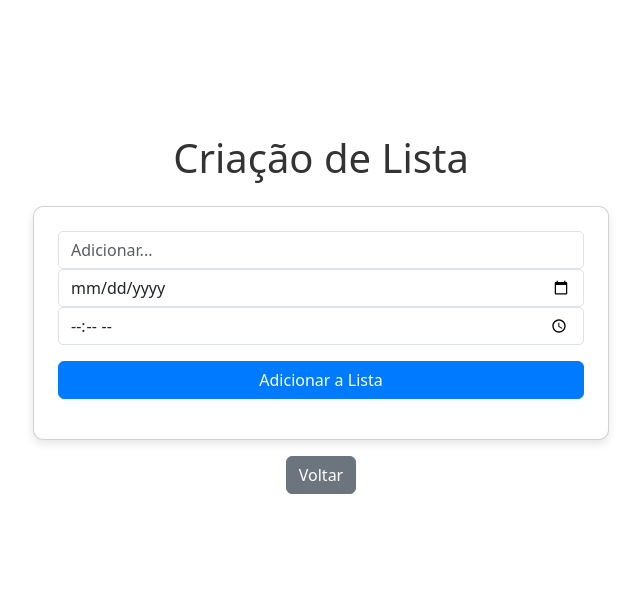
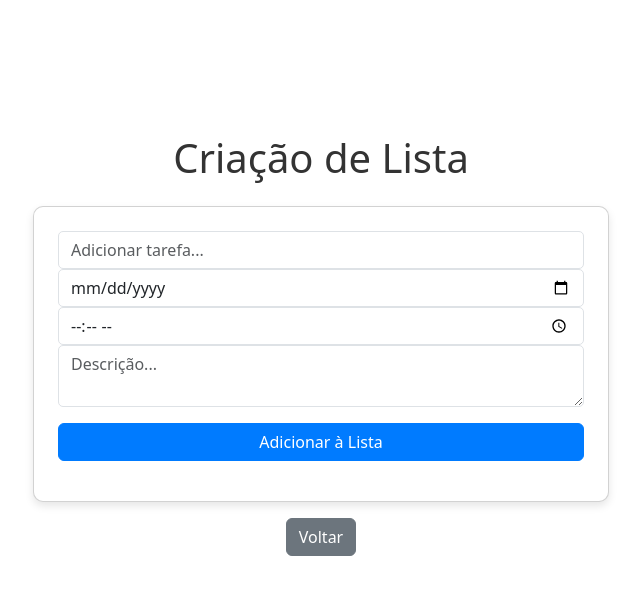
Before and after one commit to nerdmani/to-do-react-scrum, a React (Create React App) app: page /create in a window 1280 px wide. Shown: the top 594 px of the page, without its empty margins (319-959 px from the left). Built offline with nearby package versions, Linux system fonts and the light colour scheme.

Commit message:
adicao: bloco de mensagem

```diff
--- a/src/App.js
+++ b/src/App.js
@@ -1,7 +1,7 @@
 import React, { useState } from 'react';
-import { BrowserRouter as Router, Route, Routes, useNavigate } from 'react-router-dom';
-import Home from './pages/home/Home';
-import CreateAdd from './pages/create/CreateAdd';
+import { BrowserRouter as Router, Routes, Route } from 'react-router-dom';
+import Home from '../src/pages/home/Home';
+import CreateAdd from '../src/pages/create/CreateAdd';
 
 const App = () => {
     const [taskList, setTaskList] = useState([]);
@@ -10,14 +10,10 @@ const App = () => {
         <Router>
             <Routes>
                 <Route path="/" element={<Home taskList={taskList} />} />
-        <Route path="/about" element={<></>} />
-        <Route
-          path="/create"
-          element={<CreateAdd setTaskList={setTaskList} />}
-        />
+                <Route path="/create" element={<CreateAdd setTaskList={setTaskList} />} />
             </Routes>
         </Router>
     );
-};
+}
 
 export default App;
--- a/src/pages/create/CreateAdd.jsx
+++ b/src/pages/create/CreateAdd.jsx
@@ -1,5 +1,5 @@
 import React, { useState } from 'react';
-import { useNavigate } from 'react-router-dom'; // Importa useNavigate
+import { useNavigate } from 'react-router-dom';
 import 'bootstrap/dist/css/bootstrap.min.css';
 import './CreateAdd.css';
 
@@ -7,21 +7,21 @@ const CreateAdd = ({ setTaskList }) => {
     const [task, setTask] = useState('');
     const [date, setDate] = useState('');
     const [time, setTime] = useState('');
-    const navigate = useNavigate(); // Usa o hook useNavigate
+    const [desc, setDesc] = useState('');
+    const navigate = useNavigate();
 
     const addTask = () => {
         if (task && date && time) {
             setTaskList(prevTaskList => [
                 ...prevTaskList,
-                { task, date, time }
+                { task, date, time, desc }
             ]);
 
-            // Limpa os campos
             setTask('');
             setDate('');
             setTime('');
+            setDesc('');
 
-            // Navega de volta para a página inicial
             navigate('/');
         }
     }
@@ -35,9 +35,9 @@ const CreateAdd = ({ setTaskList }) => {
                     <input
                         type='text'
                         className='form-control'
-                        placeholder='Adicionar...'
+                        placeholder='Adicionar tarefa...'
                         value={task}
-                        onChange={e => setTask(e.target.value)} // Atualiza o estado do task
+                        onChange={e => setTask(e.target.value)}
                     />
                 </div>
 
@@ -46,7 +46,7 @@ const CreateAdd = ({ setTaskList }) => {
                         type='date'
                         className='form-control'
                         value={date}
-                        onChange={e => setDate(e.target.value)} // Atualiza o estado do date
+                        onChange={e => setDate(e.target.value)}
                     />
                 </div>
 
@@ -55,12 +55,21 @@ const CreateAdd = ({ setTaskList }) => {
                         type='time'
                         className='form-control'
                         value={time}
-                        onChange={e => setTime(e.target.value)} // Atualiza o estado do time
+                        onChange={e => setTime(e.target.value)}
+                    />
+                </div>
+
+                <div className='form-group'>
+                    <textarea
+                        className='form-control'
+                        placeholder='Descrição...'
+                        value={desc}
+                        onChange={e => setDesc(e.target.value)}
                     />
                 </div>
 
                 <button className='btn btn-primary my-3' onClick={addTask}>
-                    Adicionar a Lista
+                    Adicionar à Lista
                 </button>
             </div>
             <button className='btn btn-secondary mt-3' onClick={() => navigate('/')}>
--- a/src/pages/home/Home.jsx
+++ b/src/pages/home/Home.jsx
@@ -3,7 +3,7 @@ import { Nav } from "../../components";
 import { useNavigate } from 'react-router-dom';
 import 'bootstrap/dist/css/bootstrap.min.css';
 import "./Home.css";
-import { Check , Trash, Share2, Edit} from 'lucide-react';
+import { Check, Trash, Share2, Edit } from 'lucide-react';
 
 const Home = ({ taskList }) => {
     const navigate = useNavigate(); // Hook para navegação
@@ -12,7 +12,6 @@ const Home = ({ taskList }) => {
         <div>
             <Nav text={"Visualização de tarefas"} />
             <div className="d-flex flex-column align-items-center mt-4">
-
                 <ul className='list-group'>
                     {taskList.length === 0 ? (
                         <li className='list-group-item'>Nenhuma tarefa adicionada.</li>
@@ -21,9 +20,10 @@ const Home = ({ taskList }) => {
                             <li className='list-group-item' key={index}>
                                 <div className="card mb-3" style={{ width: '30rem' }}>
                                     <div className="card-body">
-                                <h5 className="card-title">{item.task}</h5>
-                                <h6 className="card-subtitle mb-2 text-muted">{item.date}</h6>
-                                <p className="card-text">{item.time}</p>
+                                        <h5 className="card-title"><strong>Titulo: </strong>{item.task}</h5>
+                                        <h6 className="card-subtitle mb-2 text-muted"><strong>Data: </strong>{item.date}</h6>
+                                        <p className="card-text"><strong>Tempo: </strong>{item.time}</p>
+                                        <p className="card-text"><strong>Descrição: </strong> {item.desc}</p>
                                         <div className="d-flex justify-content-between">
                                             <button className="btn btn-primary me-2"><Edit size={16} /></button>
                                             <button className="btn btn-secondary me-2"><Share2 size={16} /></button>
@@ -37,14 +37,12 @@ const Home = ({ taskList }) => {
                     )}
                 </ul>
 
-
                 <button
                     className="custom-button"
                     onClick={() => navigate('/create')}
                 >
                     Adicionar Tarefa
                 </button>
-
             </div>
         </div>
     );
```
Lines whose indentation alone changed are shown as unchanged.
